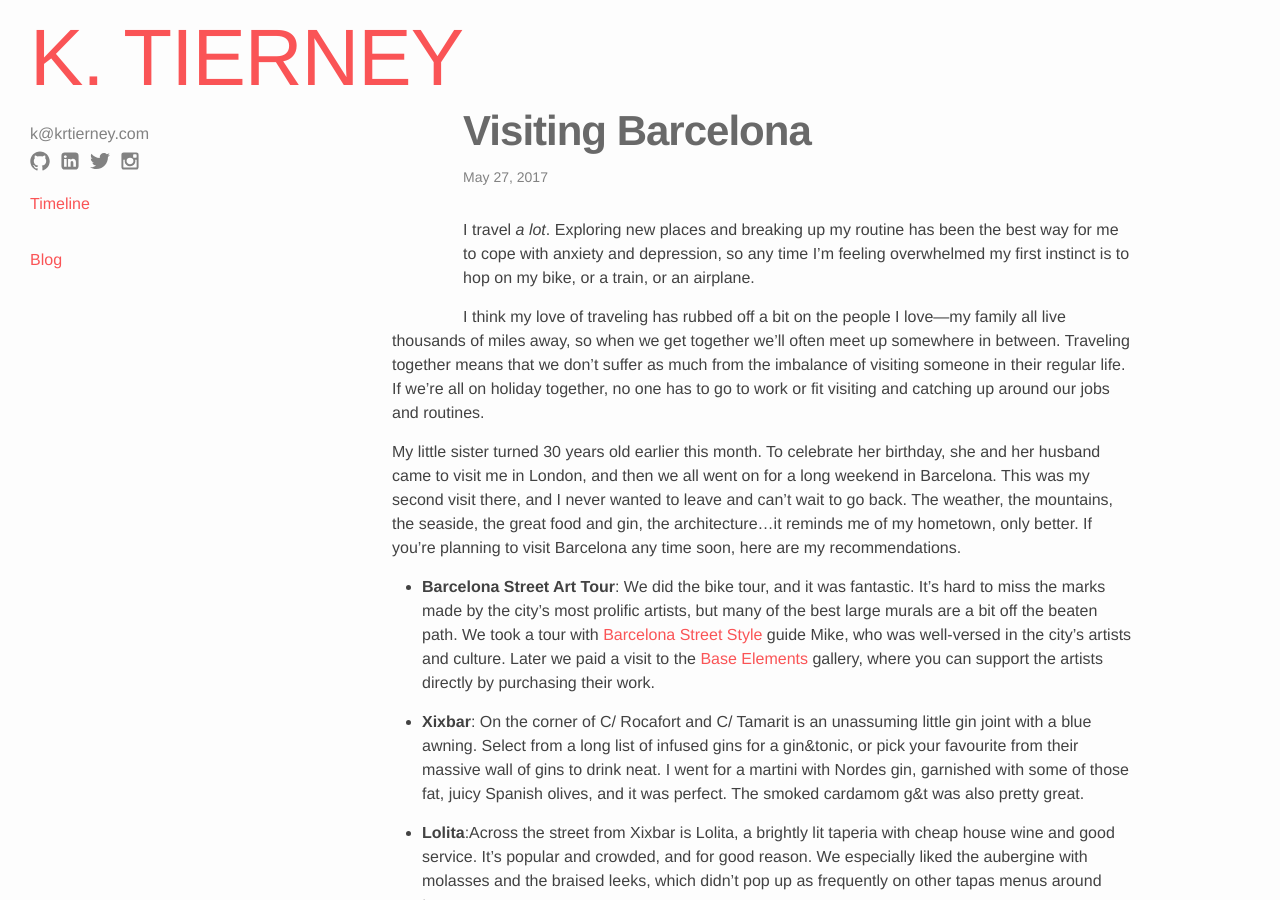
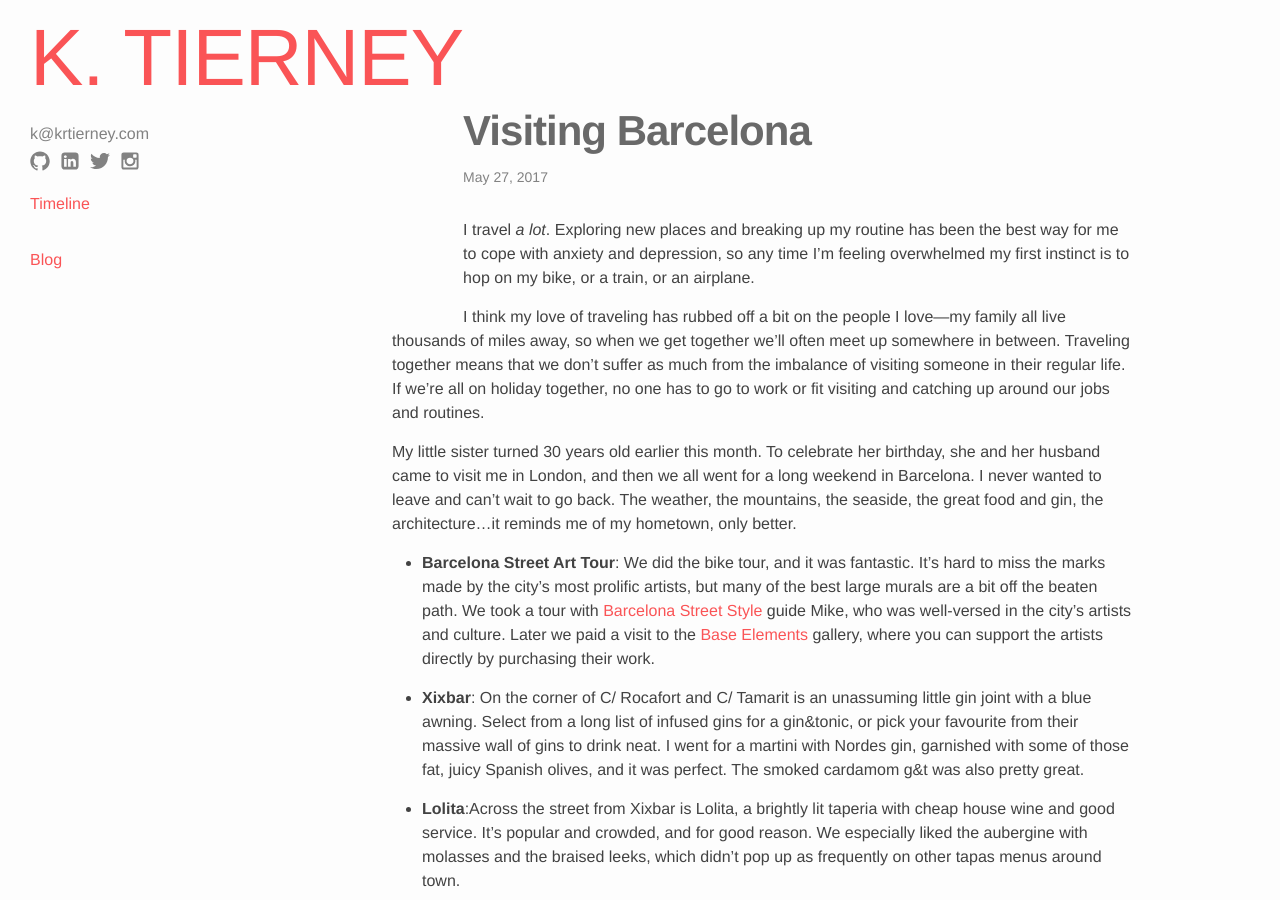
Before and after one commit to krtierney/krtierney.github.io, a Jekyll site: the page built from _posts/2017-05-27-barcelona.markdown, in a window 1280 px wide and 900 px high. Built offline with Jekyll 4.4.1, drawn with Linux system fonts in a browser that asks for light colours; nearby versions of some CDN libraries.

Commit message:
Revisions to BCN post

```diff
--- a/_posts/2017-05-27-barcelona.markdown
+++ b/_posts/2017-05-27-barcelona.markdown
@@ -72,11 +72,9 @@ jobs and routines.
 
 My little sister turned 30 years old earlier this month. To celebrate her
 birthday, she and her husband came to visit me in London, and then we all went
-on for a long weekend in Barcelona. This was my second visit there, and I never
-wanted to leave and can't wait to go back. The weather, the mountains, the
-seaside, the great food and gin, the architecture...it reminds me of my
-hometown, only better. If you're planning to visit Barcelona any time soon, here
-are my recommendations.
+for a long weekend in Barcelona. I never wanted to leave and can't wait to go
+back. The weather, the mountains, the seaside, the great food and gin, the
+architecture...it reminds me of my hometown, only better.
 
 * **Barcelona Street Art Tour**: We did the bike tour, and it was fantastic.
   It's hard to miss the marks made by the city's most prolific artists, but many
```
